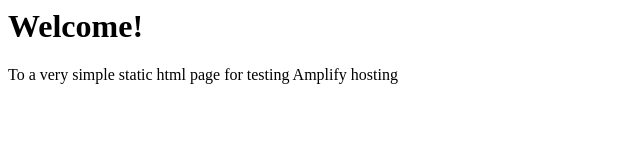
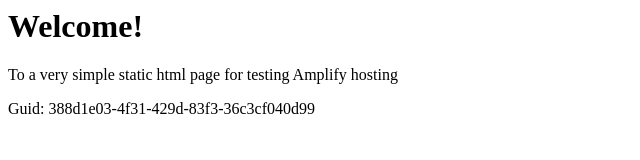
Before and after one commit to aws-aemilia-bom/Github-PR-Commit-Integration-Test-DoNotTouch-Gith-P5X5MO5I-v1-prod-ap-south-1, a website: page src/index.html in a window 1280 px wide. Shown: the whole page, without its empty margins (0-640 px from the left). Drawn offline with Linux system fonts and the light colour scheme.

Commit message:
commit from integ tests

```diff
--- a/src/index.html
+++ b/src/index.html
@@ -1,3 +1,5 @@
+
+
 <html lang="en">
 
 <head>
@@ -10,6 +12,6 @@
 <body>
     <h1>Welcome!</h1>
     <p>To a very simple static html page for testing Amplify hosting</p>
-</body>
+    <p>Guid: 388d1e03-4f31-429d-83f3-36c3cf040d99</p></body>
 
 </html>
```
